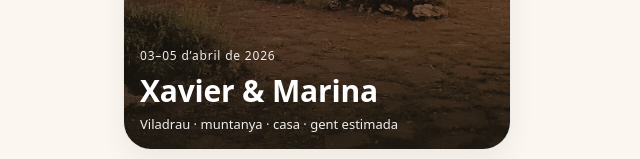
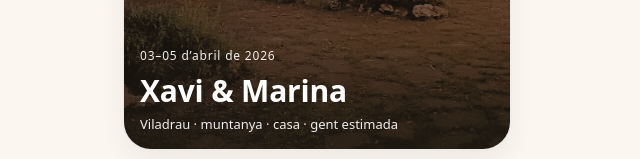
Before and after one commit to xaviroca14/boda-app, a Next.js app: page / in a window 1280 px wide. Shown: the part 385-544 px from the top of the page, without its empty margins (323-963 px from the left). Built offline with nearby package versions, Linux system fonts and the light colour scheme.

Commit message:
canviar Xavier per Xavi

```diff
--- a/src/app/page.tsx
+++ b/src/app/page.tsx
@@ -41,7 +41,7 @@ export default function Home() {
               <div style={{ fontSize: 12, opacity: 0.92, letterSpacing: 0.8 }}>
                 03–05 d’abril de 2026
               </div>
-              <div style={heroTitle}>Xavier & Marina</div>
+              <div style={heroTitle}>Xavi & Marina</div>
               <div style={{ fontSize: 13, opacity: 0.92, marginTop: 4 }}>
                 Viladrau · muntanya · casa · gent estimada
               </div>
```
